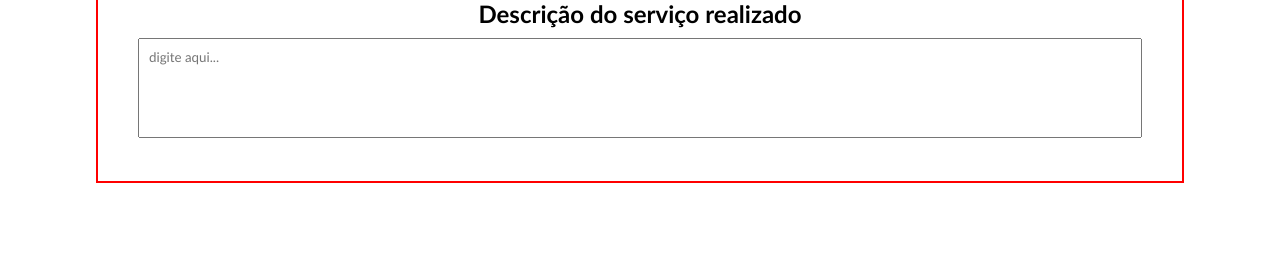
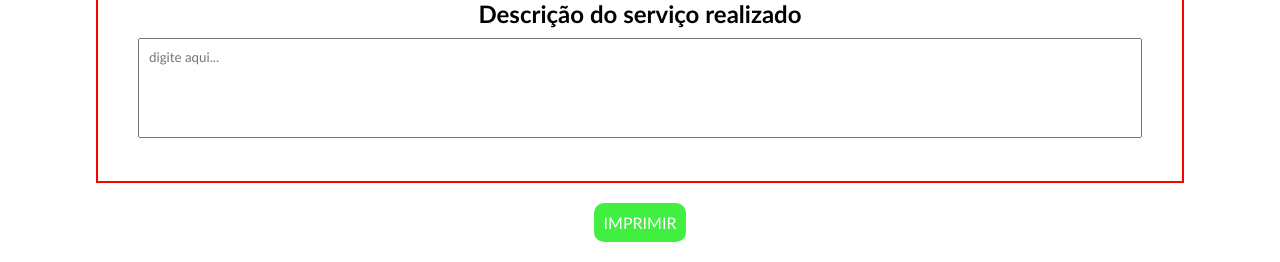
Before and after one commit to JvUTFPRAluno/ProjetoWINNER, a PHP site: page /ordem.php?id=1 in a window 1280 px wide. Shown: the part 1192-1454 px from the top of the page. Before the commit the page ends 1375 px from the top, so only its background shows below. Run offline with PHP 8.4, Linux system fonts and the light colour scheme; data that the repository does not hold is empty.

Commit message:
botão para imprimir
adicionado botão que possibilita imprimir dados

```diff
--- a/ordem.php
+++ b/ordem.php
@@ -2,5 +2,10 @@
     include 'parts/header.php';//adiciona o cabeçalho da pagina
     include 'php/mostra_dados_req.php';
     include 'php/mostrarTudo.php';//mostra dados a serem editados
+?>
+    <div class="imprimir_req">
+        <a href="imprimirReq.php?id=<?php echo $_GET['id']?>">IMPRIMIR</a>
+    </div>
+<?php
     include 'parts/footer.php';//adiciona o rodapé da pagina
 ?>
```
